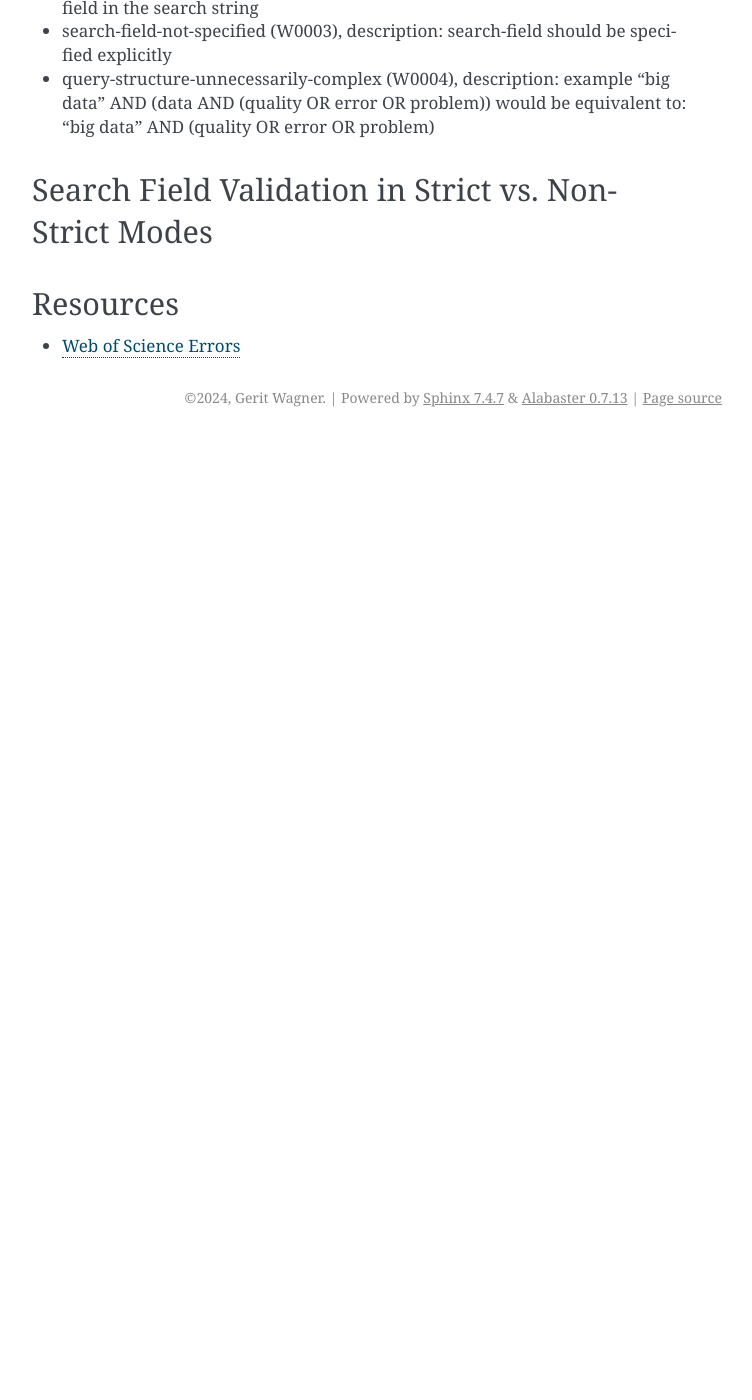
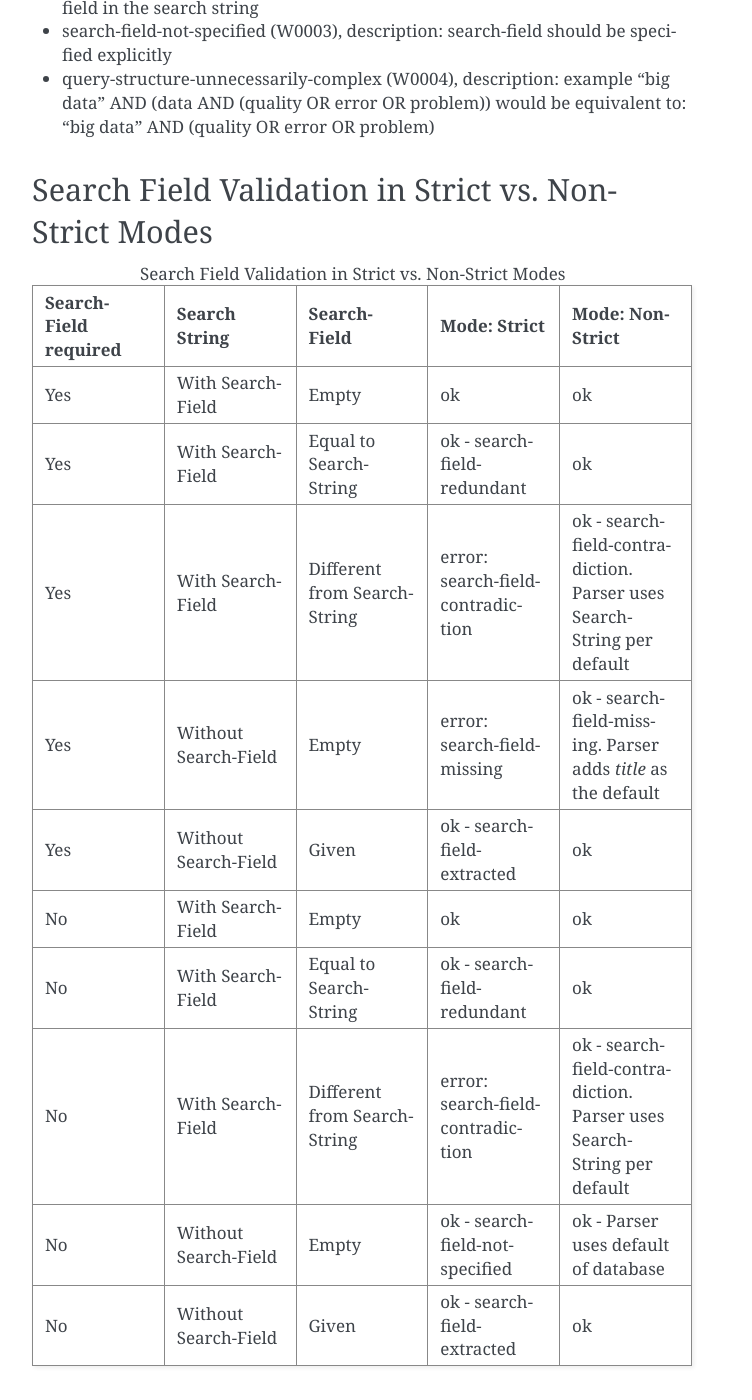
Before and after one commit to CoLRev-Environment/search-query, a Sphinx documentation site: the page built from docs/source/dev_docs/linter.rst, in a window 1280 px wide and 1400 px high, scrolled down 962 px. Shown: the whole window, without its empty margins (388-1140 px from the left). Built offline with Sphinx 7.4.7, drawn with Linux system fonts in a browser that asks for light colours; before the commit the page ends 1399 px from its top, so only the background shows below that; some of the changed lines change nothing that is shown.

Commit message:
docs: fix table format

```diff
--- a/docs/source/dev_docs/linter.rst
+++ b/docs/source/dev_docs/linter.rst
@@ -41,20 +41,65 @@ The parser/linter can add different messages (level: fatal, error, warning). Ini
 Search Field Validation in Strict vs. Non-Strict Modes
 ----------------------------------------------------------
 
-+----------------------------+------------------------+------------------------------+-----------------------------------------+-------------------------------------------------------------------------------+
-| **Search-Field required**  | **Search String**      | **Search-Field**             | **Mode: Strict**                        | **Mode: Non-Strict**                                                          |
-+----------------------------+------------------------+------------------------------+-----------------------------------------+-------------------------------------------------------------------------------+
-| Yes                        | With Search-Field      | Empty                        | ok                                      | ok                                                                            |
-| Yes                        | With Search-Field      | Equal to Search-String       | ok - search-field-redundant             | ok                                                                            |
-| Yes                        | With Search-Field      | Different from Search-String | error: search-field-contradiction       | ok - search-field-contradiction. Parser uses Search-String per default        |
-| Yes                        | Without Search-Field   | Empty                        | error: search-field-missing            | ok - search-field-missing. Parser adds `title` as the default                 |
-| Yes                        | Without Search-Field   | Given                        | ok - search-field-extracted            | ok                                                                            |
-| No                         | With Search-Field      | Empty                        | ok                                      | ok                                                                            |
-| No                         | With Search-Field      | Equal to Search-String       | ok - search-field-redundant             | ok                                                                            |
-| No                         | With Search-Field      | Different from Search-String | error: search-field-contradiction       | ok - search-field-contradiction. Parser uses Search-String per default        |
-| No                         | Without Search-Field   | Empty                        | ok - search-field-not-specified        | ok - Parser uses default of database                                          |
-| No                         | Without Search-Field   | Given                        | ok - search-field-extracted            | ok                                                                            |
-+----------------------------+------------------------+------------------------------+-----------------------------------------+-------------------------------------------------------------------------------+
+.. list-table:: Search Field Validation in Strict vs. Non-Strict Modes
+   :widths: 20 20 20 20 20
+   :header-rows: 1
+
+   * - **Search-Field required**
+     - **Search String**
+     - **Search-Field**
+     - **Mode: Strict**
+     - **Mode: Non-Strict**
+   * - Yes
+     - With Search-Field
+     - Empty
+     - ok
+     - ok
+   * - Yes
+     - With Search-Field
+     - Equal to Search-String
+     - ok - search-field-redundant
+     - ok
+   * - Yes
+     - With Search-Field
+     - Different from Search-String
+     - error: search-field-contradiction
+     - ok - search-field-contradiction. Parser uses Search-String per default
+   * - Yes
+     - Without Search-Field
+     - Empty
+     - error: search-field-missing
+     - ok - search-field-missing. Parser adds `title` as the default
+   * - Yes
+     - Without Search-Field
+     - Given
+     - ok - search-field-extracted
+     - ok
+   * - No
+     - With Search-Field
+     - Empty
+     - ok
+     - ok
+   * - No
+     - With Search-Field
+     - Equal to Search-String
+     - ok - search-field-redundant
+     - ok
+   * - No
+     - With Search-Field
+     - Different from Search-String
+     - error: search-field-contradiction
+     - ok - search-field-contradiction. Parser uses Search-String per default
+   * - No
+     - Without Search-Field
+     - Empty
+     - ok - search-field-not-specified
+     - ok - Parser uses default of database
+   * - No
+     - Without Search-Field
+     - Given
+     - ok - search-field-extracted
+     - ok
 
 
 Resources
```
